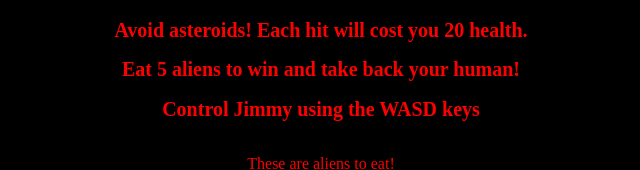
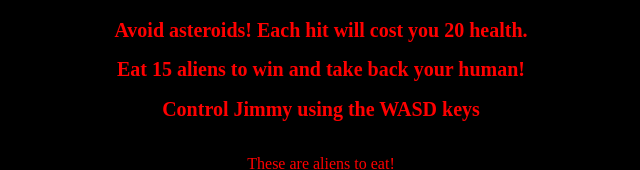
Before and after one commit to joshdoyle94/Game-Project-1, a plain HTML site: page index.html in a window 1280 px wide. Shown: the part 504-674 px from the top of the page, 316-956 px from the left. Drawn offline with Linux system fonts and the light colour scheme; grey boxes are pictures that could not be loaded.

Commit message:
changed html for instructions

```diff
--- a/index.html
+++ b/index.html
@@ -29,7 +29,7 @@
                 <br>
                 <h1 id="instructionHeader">Instructions:</h1>
                 <h2 class="instruction-text">Avoid asteroids! Each hit will cost you 20 health.</h2>
-                <h2 class="instruction-text">Eat 5 aliens to win and take back your human!</h2>
+                <h2 class="instruction-text">Eat 15 aliens to win and take back your human!</h2>
                 <h2 class="instruction-text">Control Jimmy using the WASD keys</h2>
             </div>
             <canvas id="canvas"></canvas>
```
